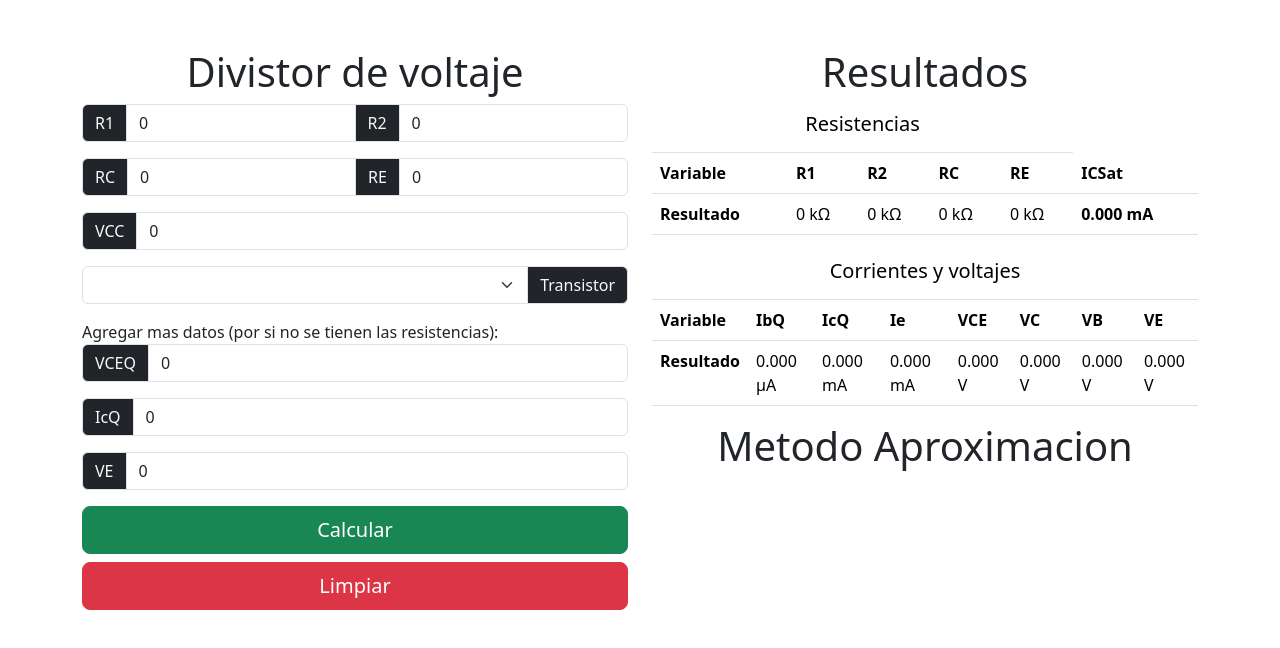
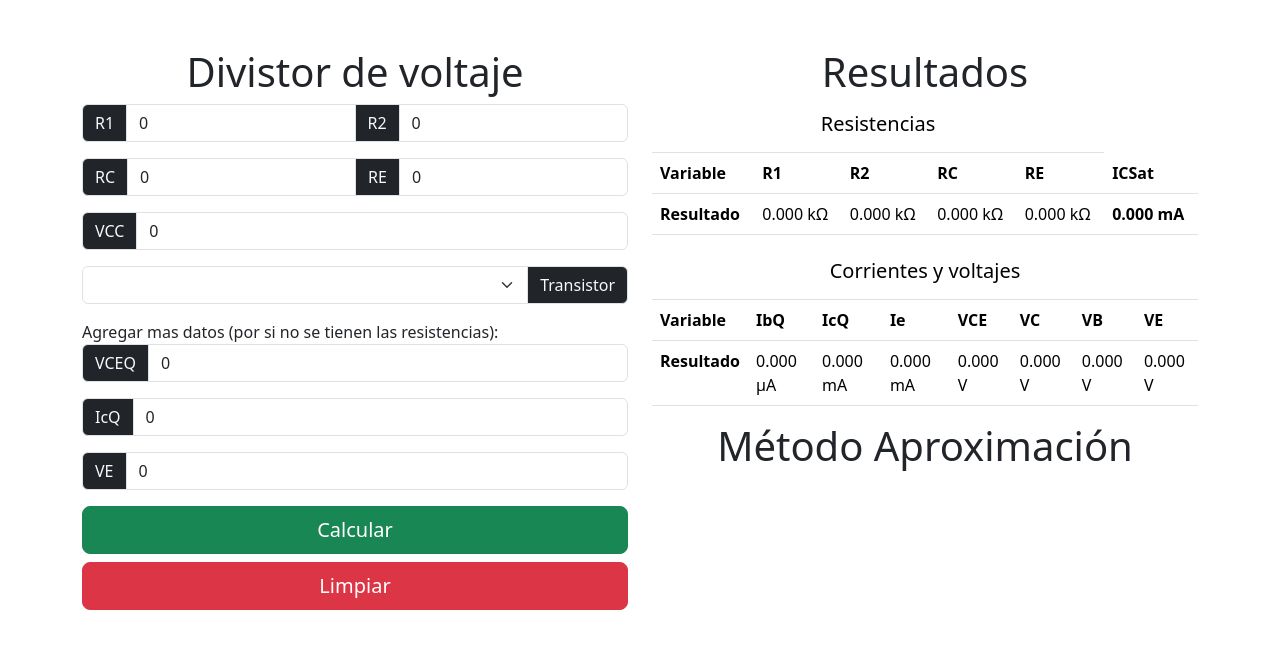
Before and after one commit to NotAngelexe/calculadora, an Angular app: page / in a window 1280 px wide. Shown: the top 648 px of the page. Built offline with nearby package versions, Linux system fonts and the light colour scheme.

Commit message:
cambios vista en divisor de voltaje

```diff
--- a/src/app/div-volt/div-volt.component.html
+++ b/src/app/div-volt/div-volt.component.html
@@ -9,7 +9,7 @@
           <span class="input-group-text text-light bg-dark" id="addon-wrapping">R1</span>
           <input
             type="number"
-            [(ngModel)]="r1"
+            [(ngModel)]="r1Toma"
             class="form-control"
             placeholder="Resistencia1"
             aria-label="Resistencia1"
@@ -18,7 +18,7 @@
           <span class="input-group-text text-light bg-dark" id="addon-wrapping">R2</span>
           <input
             type="number"
-            [(ngModel)]="r2"
+            [(ngModel)]="r2Toma"
             class="form-control"
             placeholder="Resistencia2"
             aria-label="Resistencia2"
@@ -31,7 +31,7 @@
           <span class="input-group-text text-light bg-dark" id="addon-wrapping">RC</span>
           <input
             type="number"
-            [(ngModel)]="rc"
+            [(ngModel)]="rcToma"
             class="form-control"
             placeholder="ResistenciaC"
             aria-label="ResistenciaC"
@@ -39,7 +39,7 @@
           />
           <span class="input-group-text text-light bg-dark" id="addon-wrapping">RE</span>
           <input
-          [(ngModel)]="re"
+          [(ngModel)]="reToma"
             type="number"
             class="form-control"
             placeholder="ResistenciaE"
@@ -174,10 +174,10 @@
             <tbody>
               <tr>
                 <th scope="row">Resultado</th>
-                <td>{{r1/1000 +" kΩ"}}</td>
-                <td>{{r2/1000 +" kΩ"}}</td>
-                <td>{{rc/1000 +" kΩ"}}</td>
-                <td>{{re/1000 +" kΩ"}}</td>
+                <td>{{(r1/1000).toFixed(3) +" kΩ"}}</td>
+                <td>{{(r2/1000).toFixed(3) +" kΩ"}}</td>
+                <td>{{(rc/1000).toFixed(3) +" kΩ"}}</td>
+                <td>{{(re/1000).toFixed(3) +" kΩ"}}</td>
                 <th scope="row">{{(ICSat*1000).toFixed(3)+" mA" }}</th>
               </tr>
 
@@ -214,7 +214,7 @@
             </tbody>
           </table>
       </div>
-      <h1 style="text-align: center;">Metodo Aproximacion</h1>
+      <h1 style="text-align: center;">Método Aproximación</h1>
       <div class="mb-3">
         <div *ngIf="aproximacion; else noAprox">
             <table class="table">
--- a/src/app/div-volt/div-volt.component.ts
+++ b/src/app/div-volt/div-volt.component.ts
@@ -10,6 +10,11 @@ export class DivVoltComponent {
   rc: number = 0;
   re: number = 0;
   vcc: number = 0;
+  r1Toma: number = 0;
+  r2Toma: number = 0;
+  rcToma: number = 0;
+  reToma: number = 0;
+
   ICSat: number = 0;
   calculado = false;
   aproximacion = false;
@@ -42,7 +47,7 @@ export class DivVoltComponent {
       },
       {
         nombre: "PRUEBA",
-        beta: 110,
+        beta: 135.135,
         imagen: 'assets/mps2222a.jpg'
       }
     ]
@@ -76,6 +81,13 @@ export class DivVoltComponent {
   VBAprox: number = 0;
 
   calcular(): void {
+
+    this.r1=this.r1Toma;
+    this.r2=this.r2Toma;
+    this.rc=this.rcToma;
+    this.re=this.reToma;
+
+
     this.calculado = true;
     console.log(this.r1)
     console.log(this.r2)
@@ -90,16 +102,16 @@ export class DivVoltComponent {
     console.log(this.transistorSelec)
     console.log(this.Selec)
 
-     if (this.r1 == 0 && this.r2 == 0 && this.rc == 0 && this.re == 0) {
-      this.IeQ=this.IcQ;
-      this.re=this.VE/this.IcQ;
-      this.VRC=this.vcc-this.VCEQ-this.VE;
+    if (this.r1 == 0 && this.r2 == 0 && this.rc == 0 && this.re == 0) {
+      this.IeQ = this.IcQ;
+      this.re = this.VE / this.IcQ;
+      this.VRC = this.vcc - this.VCEQ - this.VE;
       this.VC = this.VCEQ + this.VRE;
-      this.rc=this.VRC/this.IcQ;
-      this.VB=this.VE+this.VBE;
-      this.r2=(this.transistorSelec.beta*this.re)/10;
-      this.r1=((this.vcc*this.r2)/this.VB)-this.r2;
-      this.IbQ=this.IcQ/this.transistorSelec.beta;
+      this.rc = this.VRC / this.IcQ;
+      this.VB = this.VE + this.VBE;
+      this.r2 = (this.transistorSelec.beta * this.re) / 10;
+      this.r1 = ((this.vcc * this.r2) / this.VB) - this.r2;
+      this.IbQ = this.IcQ / this.transistorSelec.beta;
       this.ICSat = this.vcc / (this.rc + this.re);
 
     } else {
@@ -201,7 +213,7 @@ export class DivVoltComponent {
     this.VCAprox = 0;
     this.VBAprox = 0;
     this.VEAprox = 0;
-    this.ICSat=0;
+    this.ICSat = 0;
 
   }
 
```
